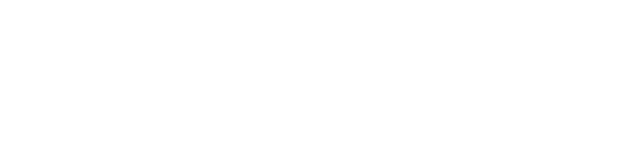
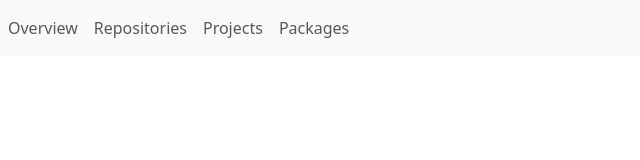
Before and after one commit to nss-evening-cohort-27/gitsub-doing-buzinezz-azz, a plain HTML site: page index.html in a window 1280 px wide. Shown: the whole page, without its empty margins (0-640 px from the left). Drawn offline with nearby package versions, Linux system fonts and the light colour scheme.

Commit message:
navbar combonent and navBar div added to html

```diff
--- /dev/null
+++ b/components/navbar.js
@@ -0,0 +1,18 @@
+export const navStuff = () => {
+  return `
+  <nav class="navbar navbar-expand-lg navbar-light bg-light">
+
+  <button class="navbar-toggler" type="button" data-toggle="collapse" data-target="#navbarNavAltMarkup" aria-controls="navbarNavAltMarkup" aria-expanded="false" aria-label="Toggle navigation">
+    <span class="navbar-toggler-icon"></span>
+  </button>
+  <div class="collapse navbar-collapse" id="navbarNavAltMarkup">
+    <div class="navbar-nav">
+      <a class="nav-item nav-link" href="#">Overview </a>
+      <a class="nav-item nav-link" href="#">Repositories</a>
+      <a class="nav-item nav-link" href="#">Projects</a>
+      <a class="nav-item nav-link" href="#">Packages</a>
+    </div>
+  </div>
+</nav>
+  `
+}
--- a/index.html
+++ b/index.html
@@ -8,7 +8,7 @@
   <link rel="stylesheet" href="main.css">
 </head>
 <body>
-
+  <div id="navBar"></div>
 
 
 
--- a/scripts/main.js
+++ b/scripts/main.js
@@ -0,0 +1,10 @@
+import { renderToDom } from "../utils/renderToDom.js";
+import { navStuff } from "../components/navbar.js";
+
+const renderNav = () =>{
+  let nav = navStuff()
+  renderToDom("#navBar",nav)
+};
+
+
+renderNav();
```
